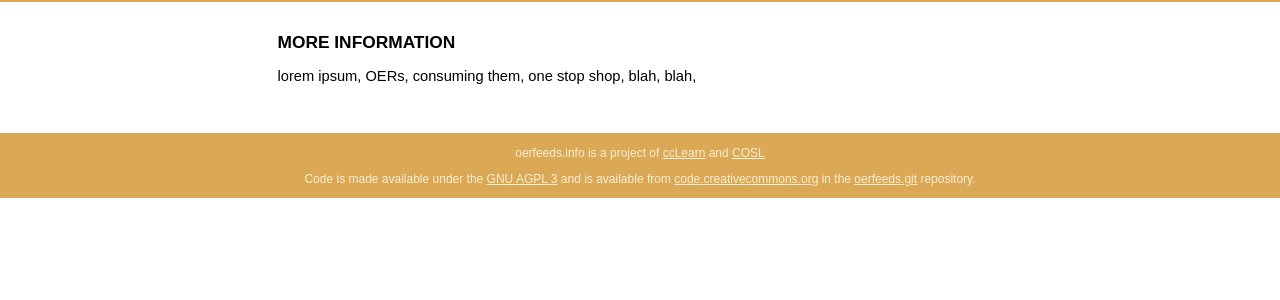
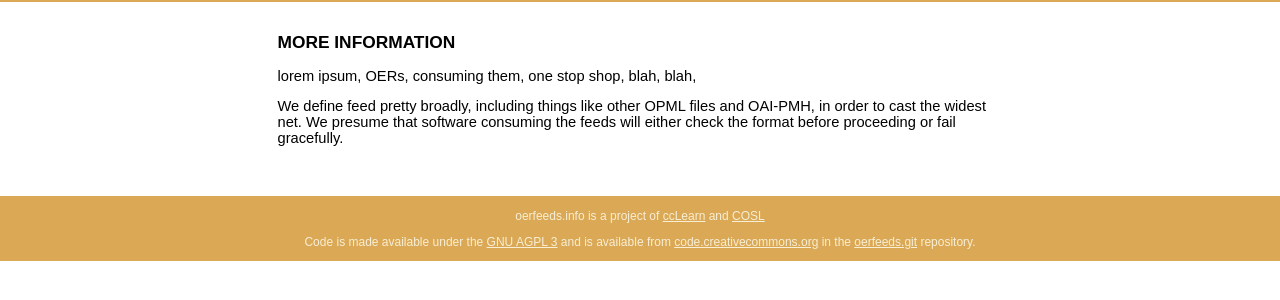
Before and after one commit to cc-archive/oerfeeds, a Python web app: template oerfeeds/templates/details.html in a window 1280 px wide. Shown: the part 65-365 px from the top of the page. Run offline with Jinja, Linux system fonts and the light colour scheme; the template is opened without the code that fills it, so the values that code supplies are empty.

Commit message:
Minimal tech details on the help page.

```diff
--- a/oerfeeds/templates/details.html
+++ b/oerfeeds/templates/details.html
@@ -6,4 +6,10 @@
 
 <p>lorem ipsum, OERs, consuming them, one stop shop, blah, blah,</p>
 
+<p>We define feed pretty broadly, including things like other OPML
+  files and OAI-PMH, in order to cast the widest net. We presume that
+  software consuming the feeds will either check the format before
+  proceeding or fail gracefully.
+</p>
+
 {% endblock %}
```
